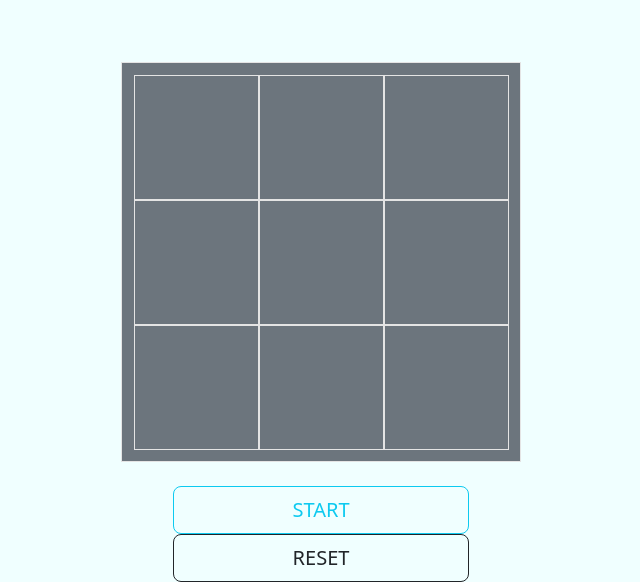
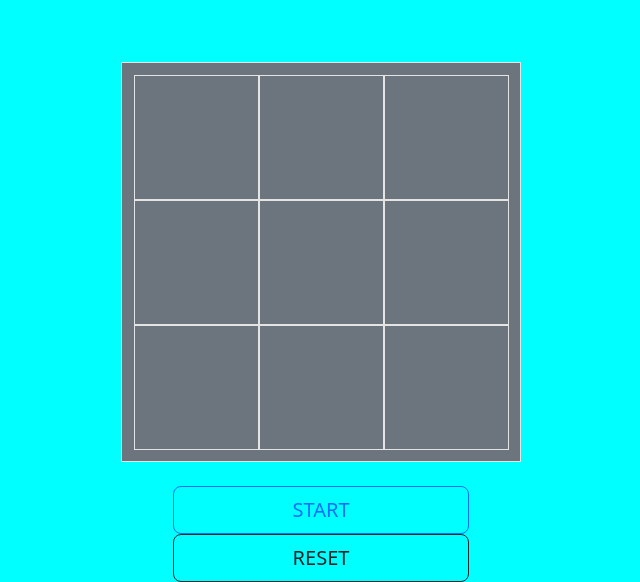
Before and after one commit to EriLee-art/Tic-Tac-Toe, a website: page index.html in a window 1280 px wide. Shown: the part 248-830 px from the top of the page, without its empty margins (319-959 px from the left). Drawn offline with nearby package versions, Linux system fonts and the light colour scheme.

Commit message:
Finishing touches

```diff
--- a/index.html
+++ b/index.html
@@ -99,7 +99,7 @@
 
     <div class="container align-center col-3 gap-3 mx-auto pt-4">
         <span class="column">
-            <button id="buttonStart" class="btn btn-outline-info btn-lg">START</button>
+            <button id="buttonStart" class="btn btn-outline-primary btn-lg">START</button>
         </span>
         <span class="column">
             <button id="buttonRestart" class="btn btn-outline-dark btn-lg">RESET</button>
--- a/styles.css
+++ b/styles.css
@@ -1,5 +1,5 @@
 body {
-    background-color: azure;
+    background-color:aqua;
 }
 
 #ticTacToe {
```
